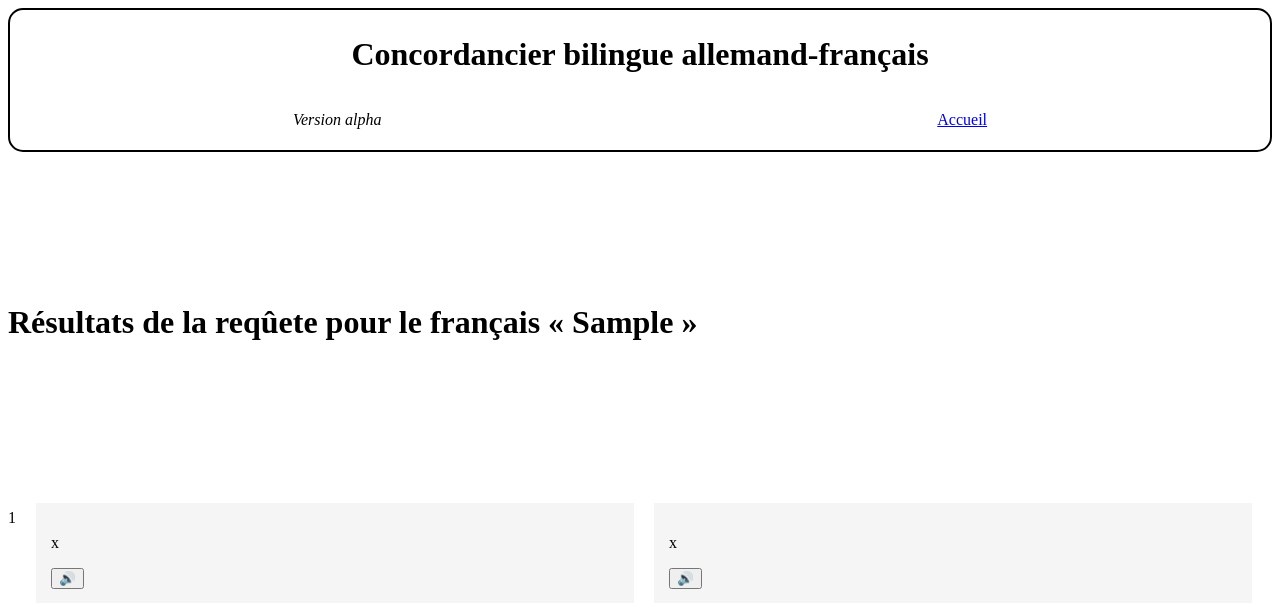
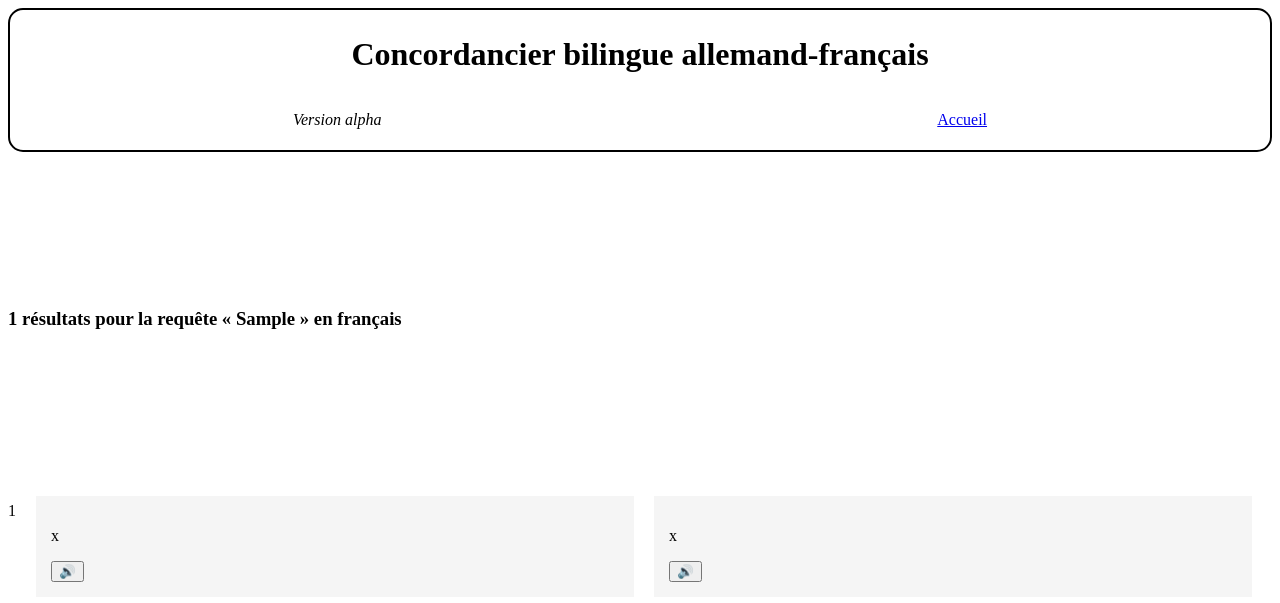
Before and after one commit to monmima/concordancier-bilingue-avec-nodejs-express-sqlite-et-ejs, a Node server app: template views/page-resultats-fr-au.ejs in a window 1280 px wide. Shown: the top 603 px of the page. Run offline with Node 20, Linux system fonts and the light colour scheme; the template is opened without the code that fills it: most values are stand-ins (such as "Sample title", 1, 10 or a date in 2020); some libraries are stand-ins or nearby versions.

Commit message:
results now blocked at 1000 to avoided slowing down browser

```diff
--- a/views/page-resultats-au-fr.ejs
+++ b/views/page-resultats-au-fr.ejs
@@ -13,11 +13,11 @@
 <body>
     <%- include("header") %>
 
-    <h1>Résultats de la reqûete «&nbsp;<%= queryTerm %>&nbsp;» en allemand</h1>
+    <h3><%= data.length %> résultats pour la requête «&nbsp;<%= queryTerm %>&nbsp;» en allemand</h3>
 
     <div>
 
-        <% for (let i = 0; i < data.length; i++) { %>
+        <% for (let i = 0; i < data.length && i < 1000; i++) { %>
 
             <div class="ligne-resultat-et-numero">
                 <p><%= i + 1 %></p>
--- a/views/page-resultats-fr-au.ejs
+++ b/views/page-resultats-fr-au.ejs
@@ -13,11 +13,11 @@
 <body>
     <%- include("header") %>
 
-    <h1>Résultats de la reqûete pour le français «&nbsp;<%= queryTerm %>&nbsp;»</h1>
+    <h3><%= data.length %> résultats pour la requête «&nbsp;<%= queryTerm %>&nbsp;» en français</h3>
 
     <div>
 
-        <% for (let i = 0; i < data.length; i++) { %>
+        <% for (let i = 0; i < data.length && i < 1000; i++) { %>
 
             <div class="ligne-resultat-et-numero">
                 <p><%= i + 1 %></p>
```
